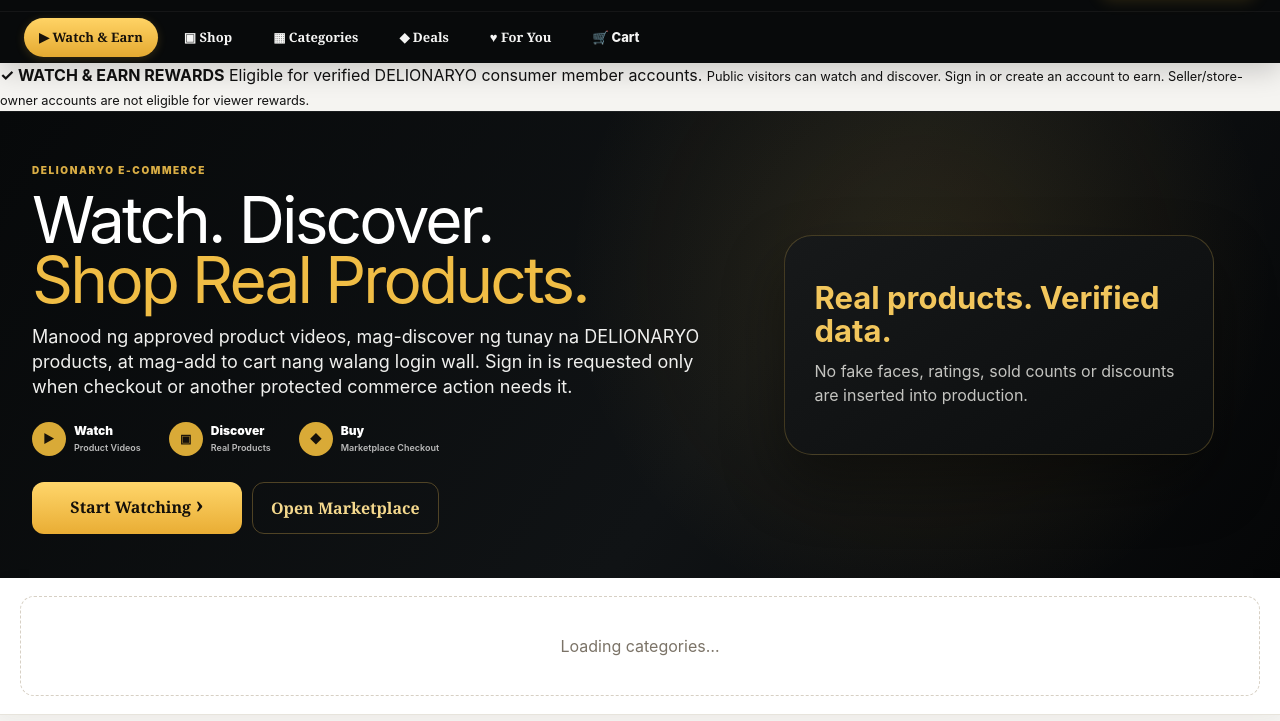
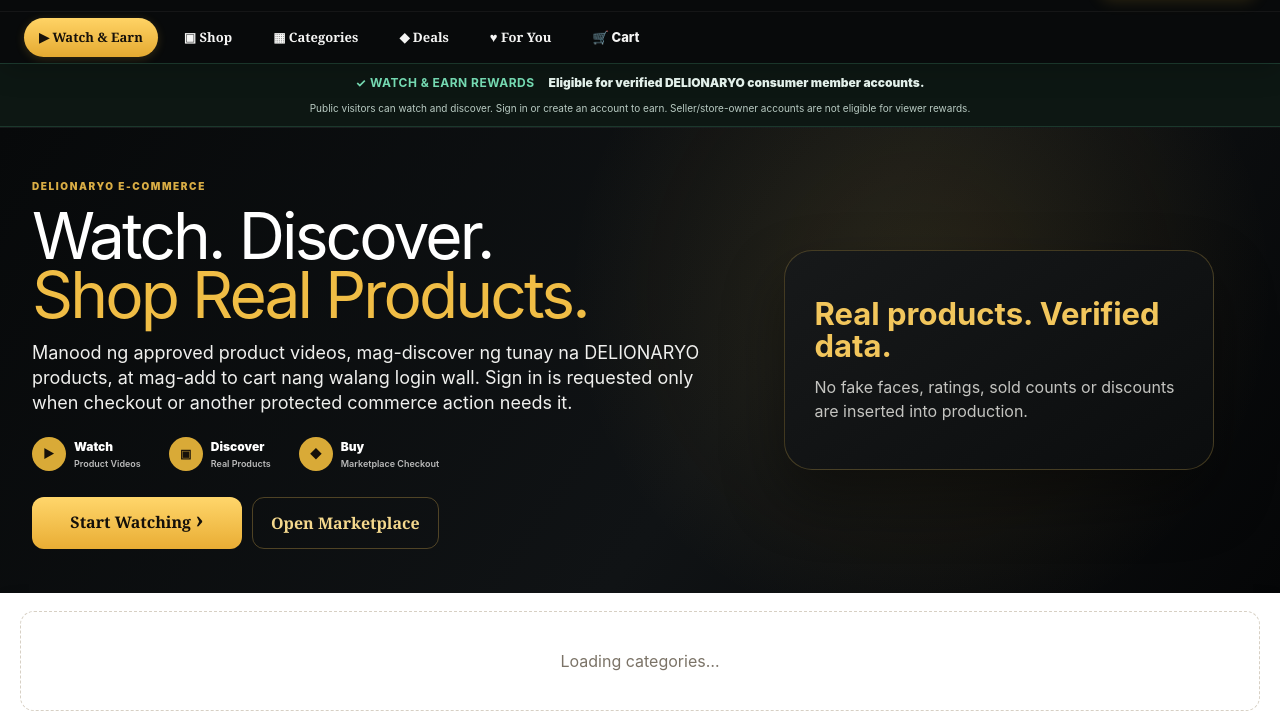
Before and after one commit to Delionaryo/Delionaryo, a website built with Vite: page ebook-store/index.html in a window 1280 px wide. Shown: the part 61-782 px from the top of the page. Built offline with nearby package versions, Linux system fonts and the light colour scheme; files whose address does not match are found by name.

Commit message:
Style Watch and Earn eligibility banner

```diff
--- a/ebook-store/src/publicCommerce.css
+++ b/ebook-store/src/publicCommerce.css
@@ -36,6 +36,11 @@ body.pc-public-home{background:#f4f3ef}
 .pc-cart-button{border:0;background:transparent;color:#f1bd47;padding:0 10px;font-size:17px}.pc-cart-button i{background:#ef2b2b;color:#fff}
 .pc-nav{height:52px;max-width:1440px;margin:auto;display:flex;align-items:center;gap:11px;padding:0 24px;overflow:auto;border-top:1px solid #ffffff0d;scrollbar-width:none}.pc-nav::-webkit-scrollbar{display:none}
 .pc-nav a{flex:0 0 auto;color:#f5f5f4;text-decoration:none;font-size:13px;font-weight:800;padding:10px 15px;border-radius:999px}.pc-nav a.active{background:linear-gradient(180deg,#ffd365,#e5aa31);color:#17110a;box-shadow:0 2px 10px #e1af3733}
+.pc-watch-eligibility{display:flex;align-items:center;justify-content:center;gap:10px 14px;flex-wrap:wrap;padding:10px max(22px,calc((100vw - 1390px)/2));background:#0d1713;border-top:1px solid #62d6a733;border-bottom:1px solid #62d6a72c;color:#eaf8f2;text-align:center}
+.pc-watch-eligibility b{color:#79e1b8;font-size:12px;letter-spacing:.04em}
+.pc-watch-eligibility span{font-size:12px;font-weight:900}
+.pc-watch-eligibility small{color:#b9cbc3;font-size:10px;line-height:1.35}
+
 .pc-hero{max-width:none;min-height:365px;margin:0;padding:44px max(32px,calc((100vw - 1390px)/2));display:grid;grid-template-columns:minmax(0,1.15fr) minmax(330px,.85fr);gap:42px;align-items:center;background:radial-gradient(circle at 72% 35%,#d5a73b22,transparent 22rem),linear-gradient(125deg,#07090a 0%,#101315 58%,#050607 100%);color:#fff;border-top:1px solid #ffffff0d}
 .pc-hero-copy>span{color:#d9ad45}.pc-hero h1{margin:10px 0 15px;color:#fff;font-size:clamp(48px,5vw,76px);line-height:.93;letter-spacing:-.045em}.pc-hero h1 em{color:#f0bd45}.pc-hero p{max-width:700px;color:#f0f0ee;font-size:18px;line-height:1.4}
 .pc-hero-icons{display:flex;gap:28px;flex-wrap:wrap;margin-top:22px}.pc-hero-icons>span{display:grid;grid-template-columns:34px auto;grid-template-rows:auto auto;column-gap:8px;align-items:center;font-size:12px;font-weight:900}.pc-hero-icons b{grid-row:1/3;display:grid;place-items:center;width:34px;height:34px;border-radius:50%;background:#d9aa37;color:#16110a}.pc-hero-icons small{color:#bbb;font-size:9px;font-weight:600}
@@ -55,7 +60,7 @@ body.pc-public-home{background:#f4f3ef}
 .pc-trust{max-width:none;margin:0;padding:22px max(28px,calc((100vw - 1390px)/2));grid-template-columns:repeat(4,1fr);background:#f2eadb;border:0;color:#171717}.pc-trust>span{display:grid;grid-template-columns:34px 1fr;grid-template-rows:auto auto;column-gap:10px;align-items:center}.pc-trust b{grid-row:1/3;display:grid;place-items:center;width:34px;height:34px;border-radius:50%;background:#111;color:#edbd4b}.pc-trust strong{font-size:12px}.pc-trust small{color:#6b6254;font-size:10px}
 .pc-loading,.pc-empty{border-radius:14px}
 @media(max-width:1100px){.pc-brand-row{grid-template-columns:auto 1fr}.pc-account-actions{grid-column:1/-1;justify-content:flex-end}.pc-main-search{max-width:none}.pc-hero{grid-template-columns:1fr .75fr}.pc-shop-grid{grid-template-columns:repeat(4,minmax(0,1fr))}}
-@media(max-width:820px){.pc-brand-row{display:flex;flex-wrap:wrap;gap:9px;padding:9px 14px}.pc-brand{order:1}.pc-account-actions{order:2;margin-left:auto}.pc-main-search{order:3;flex:1 0 100%;height:40px}.pc-signin,.pc-create{display:none}.pc-nav{height:47px;padding:0 12px}.pc-nav a{font-size:11px;padding:9px 12px}.pc-hero{grid-template-columns:1fr;padding:30px 18px}.pc-hero h1{font-size:48px}.pc-hero p{font-size:15px}.pc-hero-visual{display:none}.pc-category-strip{padding:14px 12px}.pc-section{padding:23px 14px}.pc-video-card{flex-basis:77vw;max-width:320px}.pc-promo-band{margin:6px 12px 0;border-radius:16px;padding:22px 18px}.pc-promo-band h2{font-size:28px}.pc-shop-grid{grid-template-columns:repeat(2,minmax(0,1fr))}.pc-trust{grid-template-columns:1fr 1fr;padding:18px 15px}.pc-cart-button span{display:none}}
+@media(max-width:820px){.pc-watch-eligibility{display:grid;gap:4px;padding:10px 18px;text-align:left}.pc-watch-eligibility b,.pc-watch-eligibility span{font-size:11px}.pc-watch-eligibility small{font-size:9px}.pc-brand-row{display:flex;flex-wrap:wrap;gap:9px;padding:9px 14px}.pc-brand{order:1}.pc-account-actions{order:2;margin-left:auto}.pc-main-search{order:3;flex:1 0 100%;height:40px}.pc-signin,.pc-create{display:none}.pc-nav{height:47px;padding:0 12px}.pc-nav a{font-size:11px;padding:9px 12px}.pc-hero{grid-template-columns:1fr;padding:30px 18px}.pc-hero h1{font-size:48px}.pc-hero p{font-size:15px}.pc-hero-visual{display:none}.pc-category-strip{padding:14px 12px}.pc-section{padding:23px 14px}.pc-video-card{flex-basis:77vw;max-width:320px}.pc-promo-band{margin:6px 12px 0;border-radius:16px;padding:22px 18px}.pc-promo-band h2{font-size:28px}.pc-shop-grid{grid-template-columns:repeat(2,minmax(0,1fr))}.pc-trust{grid-template-columns:1fr 1fr;padding:18px 15px}.pc-cart-button span{display:none}}
 @media(max-width:520px){.pc-brand b{font-size:18px}.pc-brand-mark{width:34px;height:34px}.pc-account-actions{gap:3px}.pc-cart-button{padding:0 4px}.pc-hero{min-height:auto}.pc-hero h1{font-size:42px}.pc-hero p{font-size:14px}.pc-hero-icons{gap:12px}.pc-hero-icons>span{font-size:10px}.pc-hero-actions a{min-width:0;flex:1}.pc-category-rail{gap:10px}.pc-category-rail button{width:72px}.pc-category-rail button>span{width:50px;height:50px}.pc-promo-band{align-items:flex-start;flex-direction:column}.pc-promo-band>a{width:100%;text-align:center}.pc-trust{grid-template-columns:1fr}}
 
 
```
